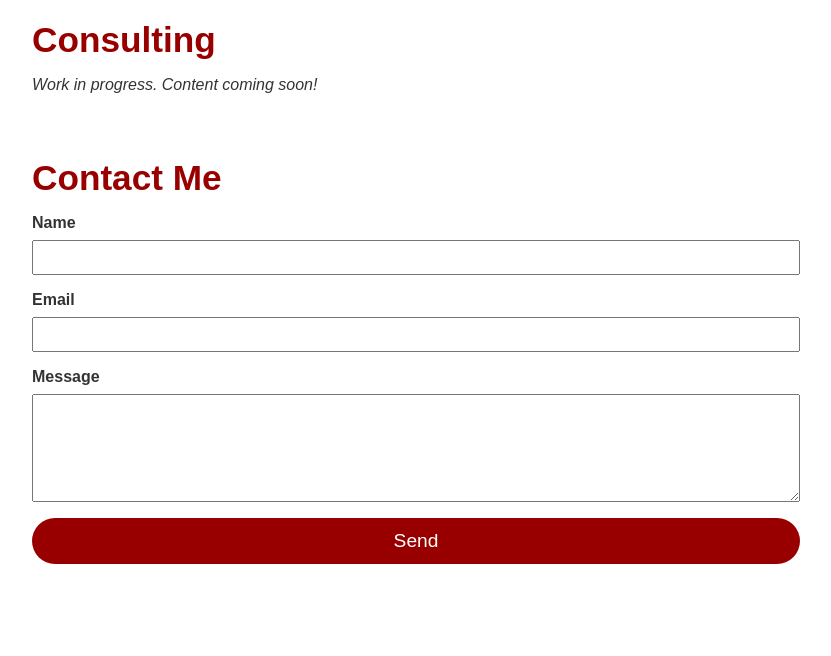
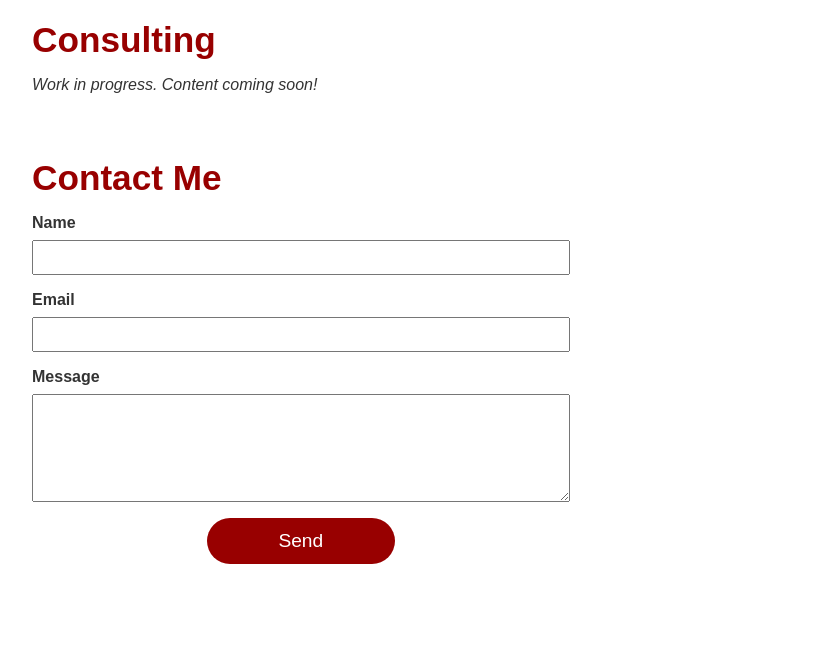
Before and after one commit to massimopiazza/personal-website, a PHP site: page / in a window 1280 px wide. Shown: the part 872-1528 px from the top of the page, without its empty margins (224-1055 px from the left). Run offline with PHP 8.4, Linux system fonts and the light colour scheme; some web fonts are replaced.

Commit message:
improved contact form UI

```diff
--- a/squareospace/css/style.css
+++ b/squareospace/css/style.css
@@ -218,9 +218,17 @@ h2 {
 
 /* Contact form */
 #contact { margin-top: 4rem; }
-form { display: flex; flex-direction: column; }
+#contact form {
+  display: flex;
+  flex-direction: column;
+  width: 100%;
+  max-width: var(--accordion-width);
+  margin: 0;
+}
 label { margin-bottom: 0.5rem; font-weight: bold; }
-input, textarea {
+#contact form input,
+#contact form textarea {
+  width: 100%;
   margin-bottom: 1rem;
   padding: 0.5rem;
   font-family: 'BodyDefense', sans-serif;
@@ -238,6 +246,8 @@ button {
 #contact button {
   font-size: 1.2rem;
   border-radius: 2rem;
+  width: 35%;
+  margin: 0 auto;
 }
 
 /* Footer and social icons */
```
